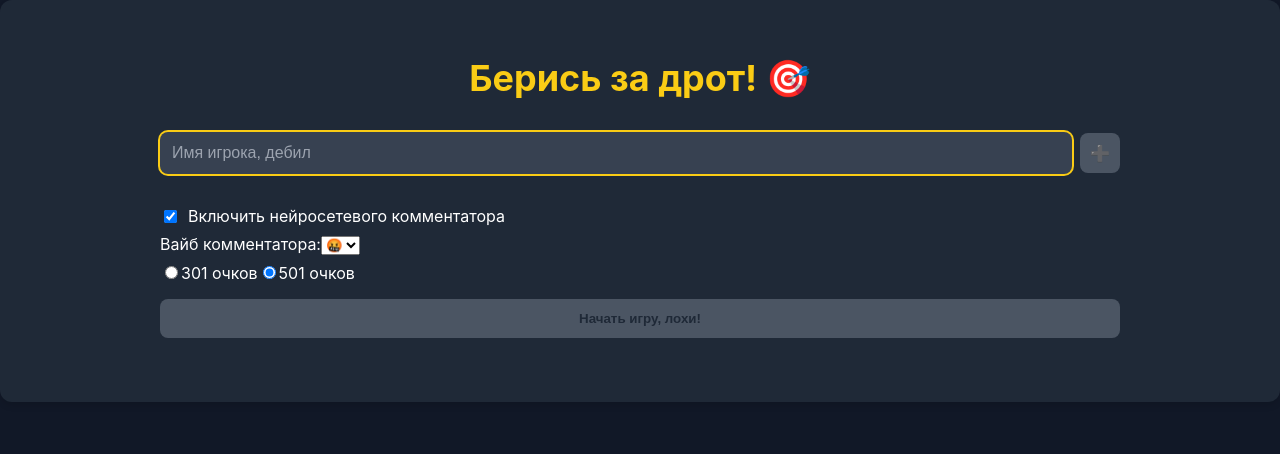
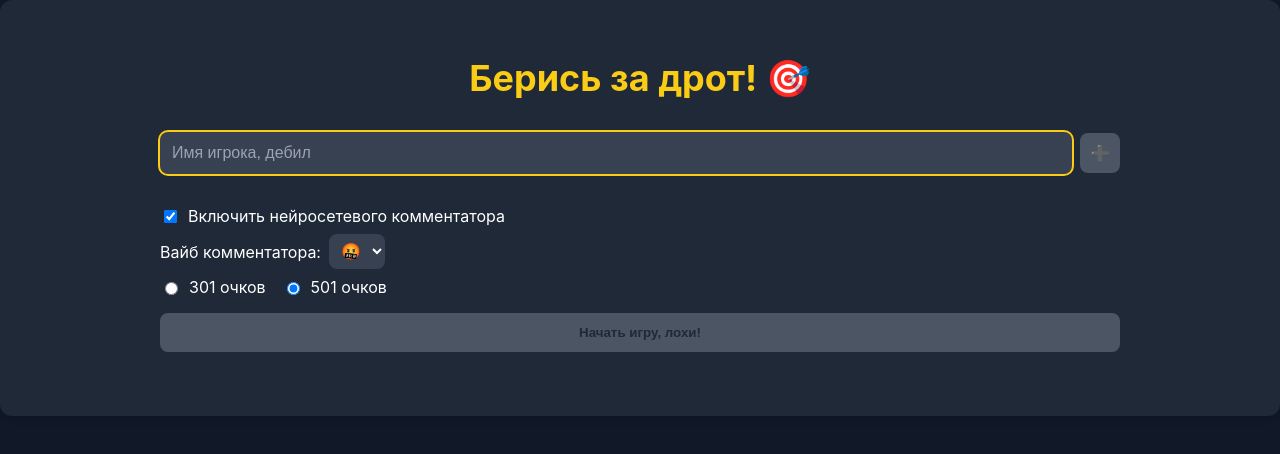
Before and after one commit to Rarity/drots, a React (Vite) app in the folder darts-scoreboard/: page / in a window 1280 px wide. Shown: the top 454 px of the page. Built offline with nearby package versions, Linux system fonts and the light colour scheme.

Commit message:
стили

```diff
--- a/darts-scoreboard/src/App.module.css
+++ b/darts-scoreboard/src/App.module.css
@@ -106,6 +106,41 @@
 }
 
 .checkboxLabel {
+    display: flex;
+    align-items: center;
+    gap: 0.5rem;
+    color: #ffffff;
+    font-size: 1rem;
+}
+
+.selectLabel {
+    display: flex;
+    align-items: center;
+    gap: 0.5rem;
+    color: #ffffff;
+    font-size: 1rem;
+}
+
+.select {
+    padding: 0.5rem;
+    background: #374151;
+    border-radius: 0.5rem;
+    color: white;
+    border: none;
+    font-size: 1rem;
+}
+
+.select:focus {
+    outline: none;
+    box-shadow: 0 0 0 2px #facc15;
+}
+
+.radioGroup {
+    display: flex;
+    gap: 1rem;
+}
+
+.radioLabel {
     display: flex;
     align-items: center;
     gap: 0.5rem;
```
